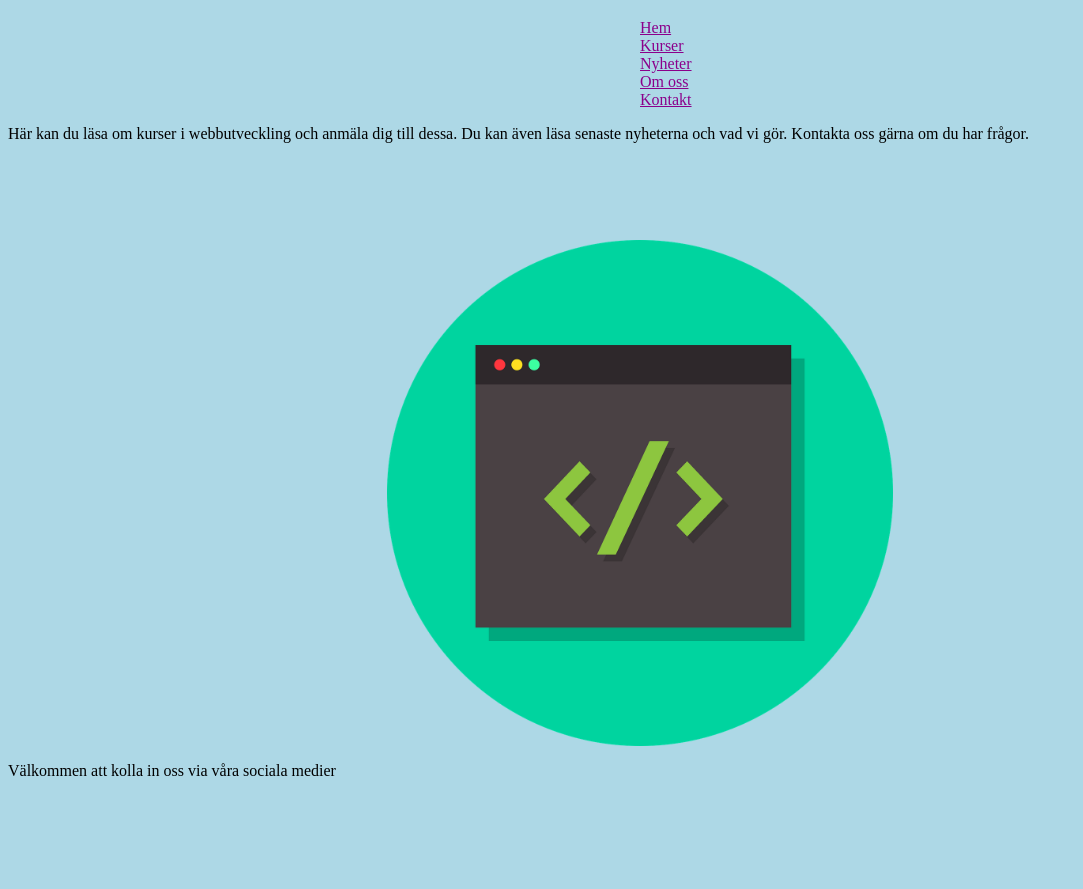
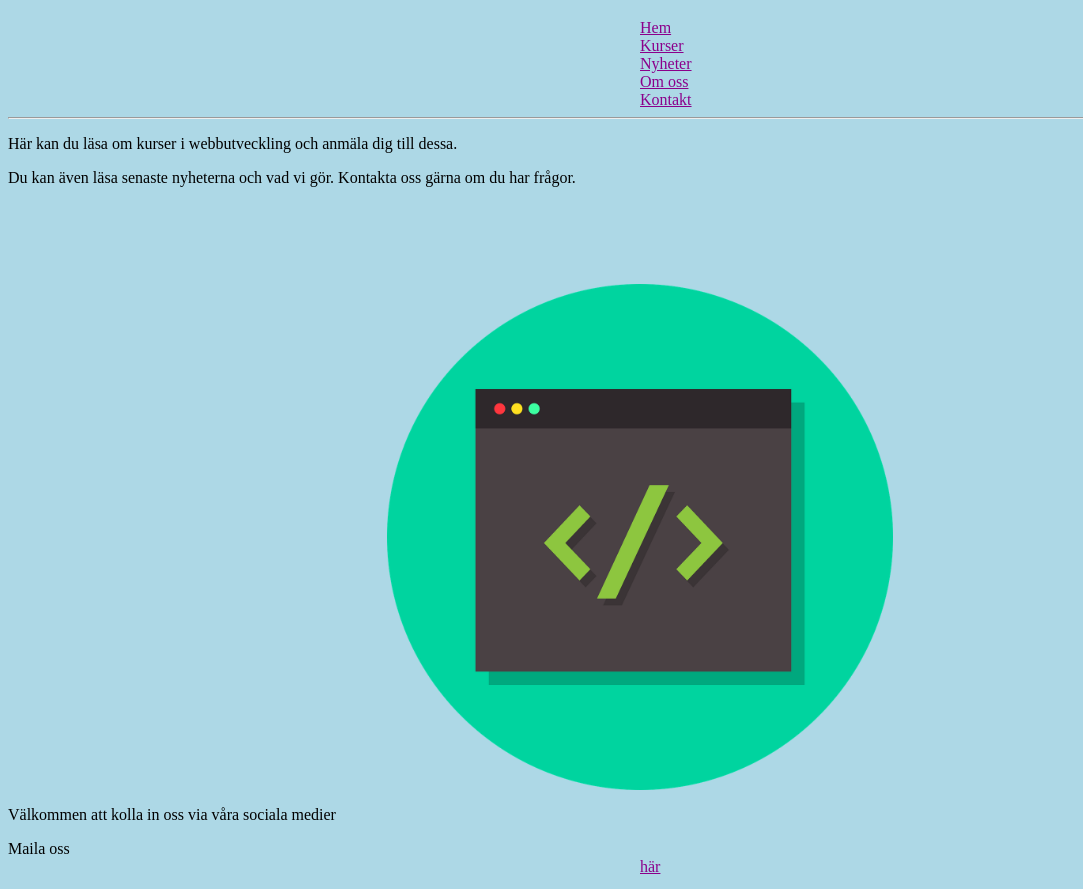
Before and after one commit to SarahOhrn/Moment-2-3-Webbutveckling-3, a website: page src/index.html in a window 1280 px wide. Shown: the part 61-950 px from the top of the page, without its empty margins (0-1083 px from the left). Drawn offline with Linux system fonts and the light colour scheme; files that its build step writes are made by us from their sources.

Commit message:
Update index.html

```diff
--- a/src/index.html
+++ b/src/index.html
@@ -15,23 +15,30 @@
     <div class="main-menu">
         <a href="#">Hem</a>
         <a href="#">Kurser</a>
-        <a href="#">Nyheter </a>
+        <a href="#">Nyheter</a>
         <a href="#">Om oss</a>
         <a href="#">Kontakt</a>
     </div>
-    <p>Här kan du läsa om kurser i webbutveckling och anmäla dig till dessa. Du kan även läsa senaste nyheterna och vad vi gör. Kontakta oss gärna om du har frågor.</p>
 
-    <br />
+    <hr>
 
-    <img src="images/code.png" alt="Animerad bild med programmeringstecken">
+    <div id="box1">
+        <p>Här kan du läsa om kurser i webbutveckling och anmäla dig till dessa.</p>
+        <p>Du kan även läsa senaste nyheterna och vad vi gör. Kontakta oss gärna om du har frågor.</p>
+
+        <br />
+
+        <img src="images/code.png" alt="Animerad bild med programmeringstecken">
+    </div>
 
     <footer>
         <div class="grid-container">
-            <div id="box1">
-                <p>Välkommen att kolla in oss via våra sociala medier</p>
-            </div>
 
             <div id="box2">
+                <p>Välkommen att kolla in oss via våra sociala medier</p>
+                <p>Maila oss <a href="#">här</a></p>
+
+
                 <img src="images/socialamedier.png" alt="sociala medier ikoner">
             </div>
         </div>
```
